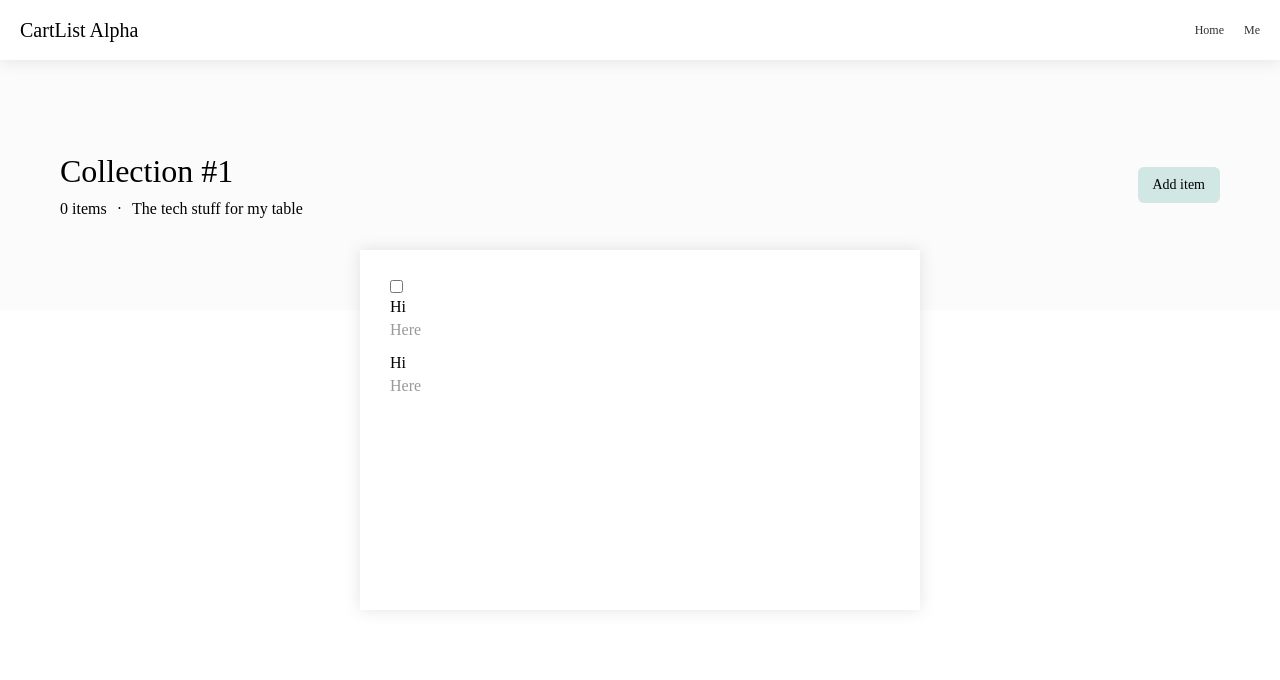
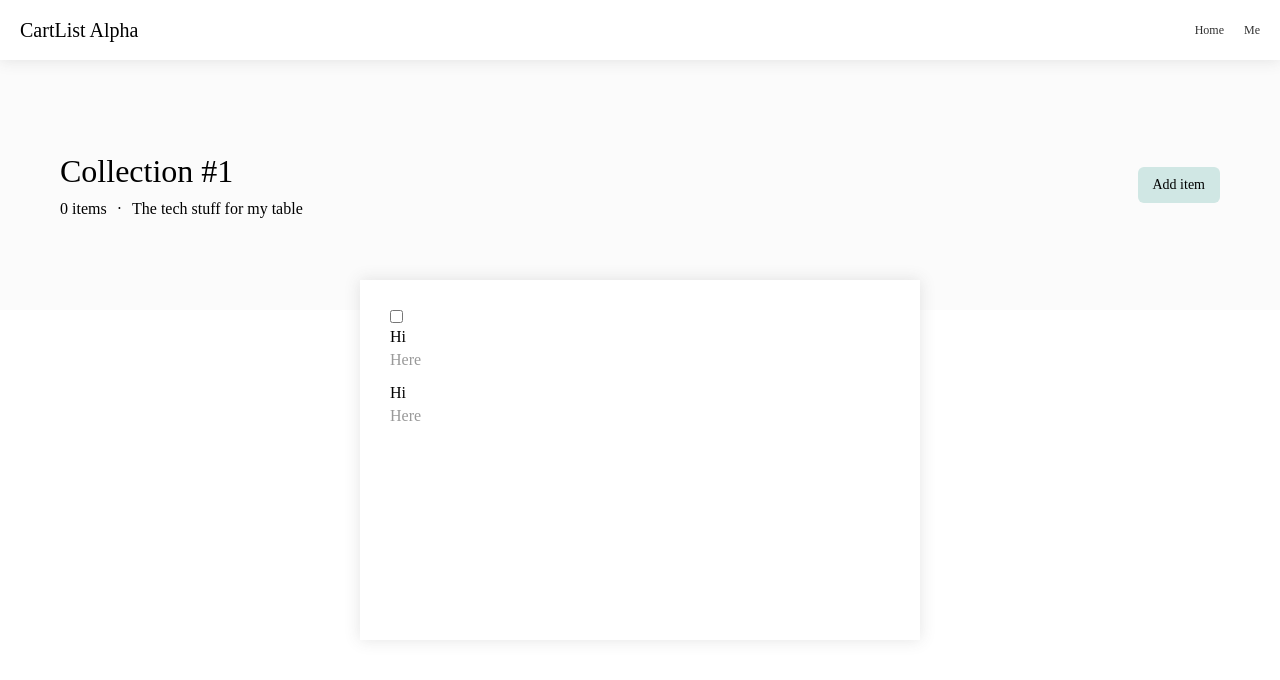
Before and after one commit to thisguyse19/folio, a plain HTML site: page cartlist2.html in a window 1280 px wide. Drawn offline with Linux system fonts and the light colour scheme; a web font is replaced by a local one.

Commit message:
Update main2.css

```diff
--- a/main2.css
+++ b/main2.css
@@ -58,6 +58,7 @@
 
 .header {
     display: flex;
+    z-index: 1;
     flex-direction: column;
     align-items: center;
     justify-content: center;
@@ -138,8 +139,8 @@
 
 .floating-paper {
     width: 100%;
-    position: fixed;
-    top: 250px;
+    position: relative;
+    bottom: 30px;
     display: flex;
     flex-direction: column;
     align-items: center;
```
